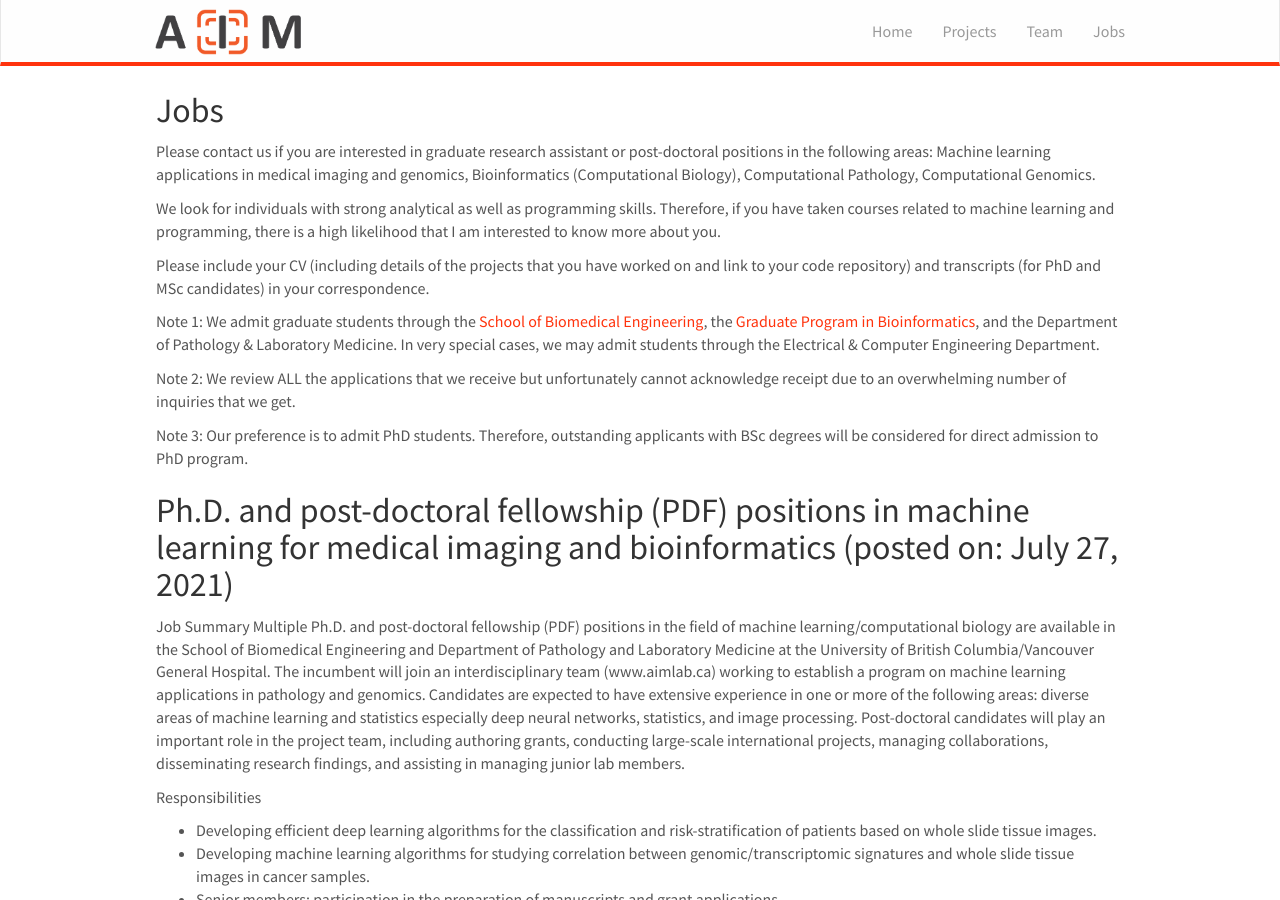
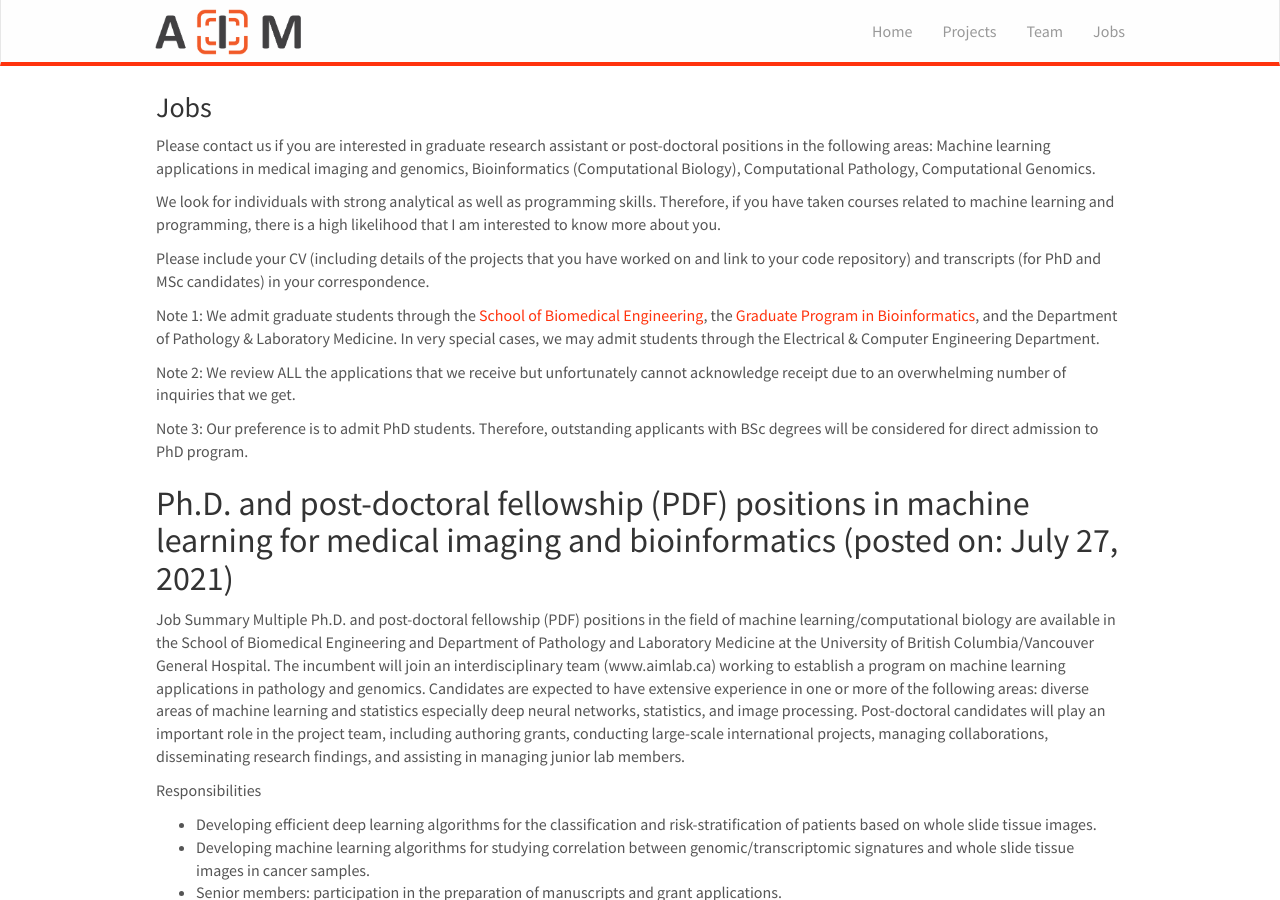
Before and after one commit to AIMLab-UBC/AIMLab-UBC.github.io, a Jekyll site: the page built from _pages/jobs.md, in a window 1280 px wide and 900 px high. Built offline with Jekyll 4.4.1, drawn with Linux system fonts in a browser that asks for light colours; nearby versions of some CDN libraries; a style sheet for code colours, icons or effects is not loaded.

Commit message:
Update jobs.md

```diff
--- a/_pages/jobs.md
+++ b/_pages/jobs.md
@@ -6,7 +6,7 @@ sitemap: false
 permalink: /jobs/
 ---
 
-## Jobs
+### Jobs
 
 Please contact us if you are interested in graduate research assistant or post-doctoral positions in the following areas: Machine learning applications in medical imaging and genomics, Bioinformatics (Computational Biology), Computational Pathology, Computational Genomics.
 
```
